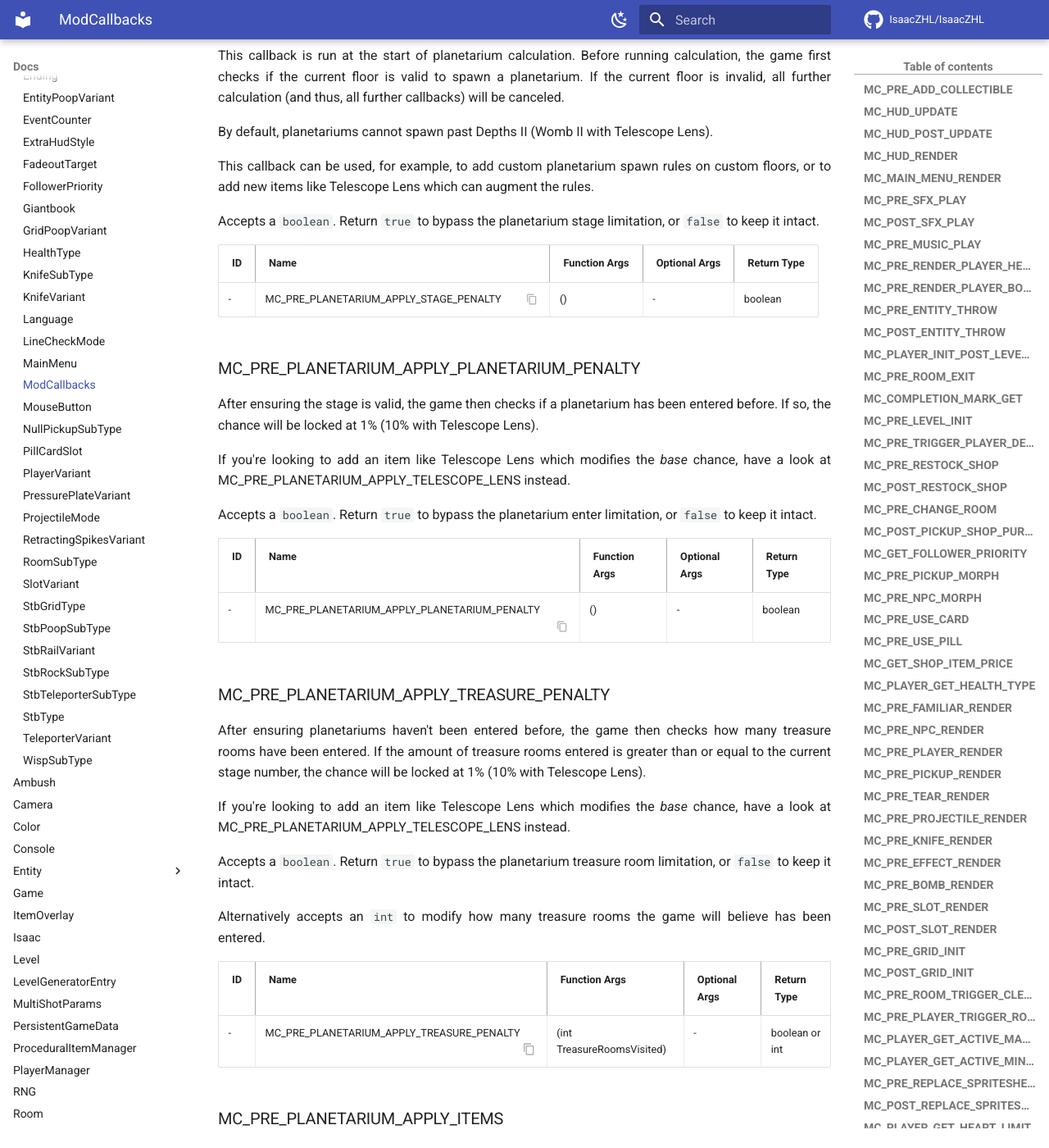
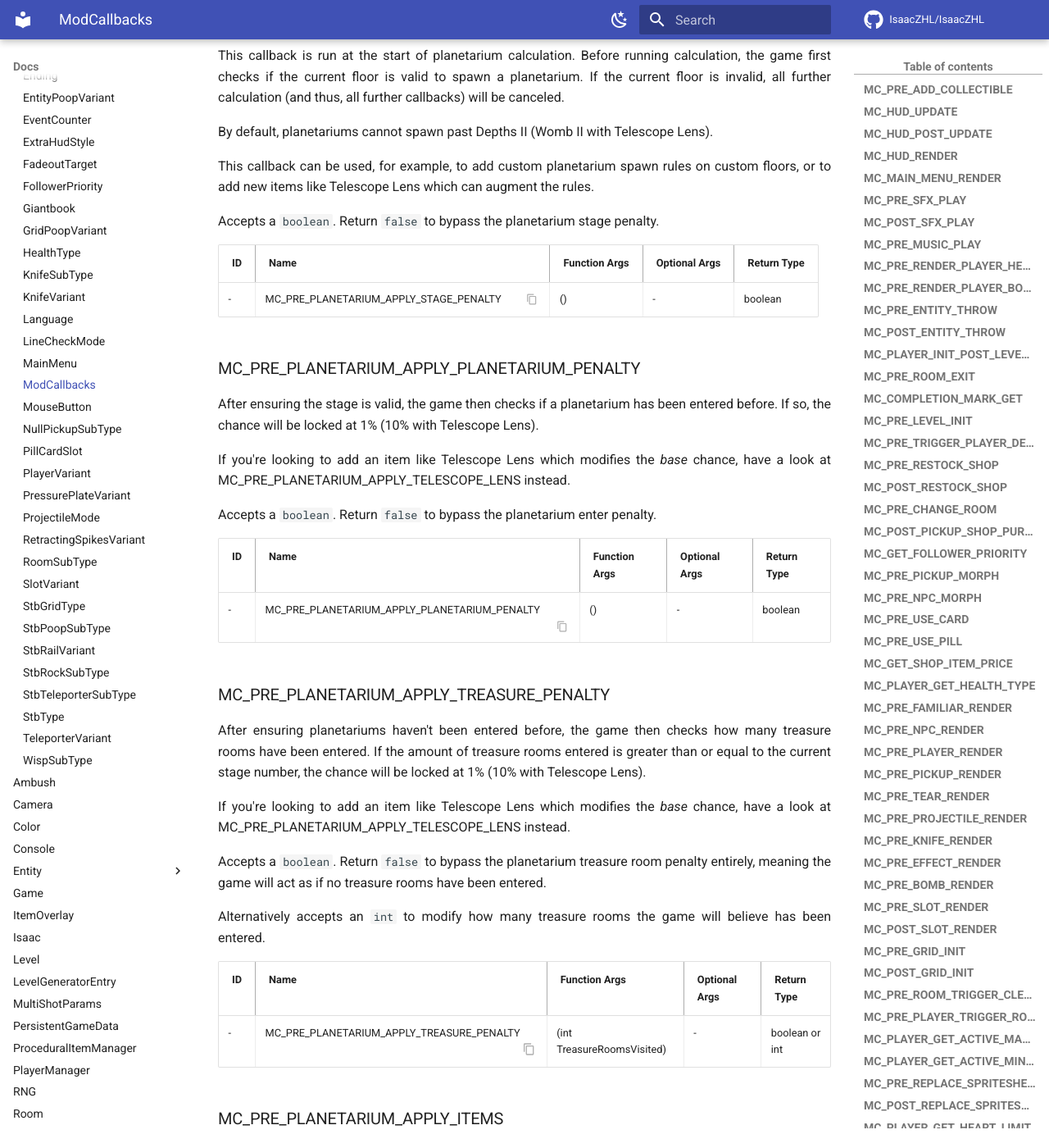
Before and after one commit to TeamREPENTOGON/REPENTOGON, an MkDocs documentation site: the page built from documentation/docs/enums/ModCallbacks.md, in a window 1280 px wide and 1400 px high, scrolled down 17878 px. Shown: the whole window at 82% size. Built offline with MkDocs 1.6.1 and Material for MkDocs 9.7.7, drawn with Linux system fonts in a browser that asks for light colours; comment, search, counter and statistics services are not loaded; the version menu is left out; some of the changed text lies outside the part shown.

Commit message:
flip planetarium/devil bool callbacks for clarity

```diff
--- a/documentation/docs/enums/ModCallbacks.md
+++ b/documentation/docs/enums/ModCallbacks.md
@@ -474,7 +474,7 @@ By default, planetariums cannot spawn past Depths II (Womb II with Telescope Len
 
 This callback can be used, for example, to add custom planetarium spawn rules on custom floors, or to add new items like Telescope Lens which can augment the rules.
 
-Accepts a `boolean`. Return `true` to bypass the planetarium stage limitation, or `false` to keep it intact.
+Accepts a `boolean`. Return `false` to bypass the planetarium stage penalty.
 
 |ID|Name|Function Args|Optional Args|Return Type|
 |:--|:--|:--|:--|:--|
@@ -485,7 +485,7 @@ After ensuring the stage is valid, the game then checks if a planetarium has bee
 
 If you're looking to add an item like Telescope Lens which modifies the *base* chance, have a look at MC_PRE_PLANETARIUM_APPLY_TELESCOPE_LENS instead.
 
-Accepts a `boolean`. Return `true` to bypass the planetarium enter limitation, or `false` to keep it intact.
+Accepts a `boolean`. Return `false` to bypass the planetarium enter penalty.
 
 |ID|Name|Function Args|Optional Args|Return Type|
 |:--|:--|:--|:--|:--|
@@ -496,7 +496,8 @@ After ensuring planetariums haven't been entered before, the game then checks ho
 
 If you're looking to add an item like Telescope Lens which modifies the *base* chance, have a look at MC_PRE_PLANETARIUM_APPLY_TELESCOPE_LENS instead.
 
-Accepts a `boolean`. Return `true` to bypass the planetarium treasure room limitation, or `false` to keep it intact.
+
+Accepts a `boolean`. Return `false` to bypass the planetarium treasure room penalty entirely, meaning the game will act as if no treasure rooms have been entered.
 
 Alternatively accepts an `int` to modify how many treasure rooms the game will believe has been entered.
 
@@ -604,7 +605,7 @@ Next, the game calculates stage penalty. If a deal spawned anywhere on the previ
 
 Important to note that even though the game displays a value of ~66% or ~33% for the 50% and 25% values, respectively, this is because devil chance is *not* clamped to a value between 0 and 1, and "100%" without items generally means a value of ~133%.
 
-Accepts a `boolean`. Return `true` to bypass the stage penalty, or `false` to keep it intact.
+Accepts a `boolean`. Return `false` to bypass the stage penalty.
 
 |ID|Name|Function Args|Optional Args|Return Type|
 |:--|:--|:--|:--|:--|
```
Also changed, not shown: documentation/docs/Color.md (+1 -1 lines), 2 other files.
